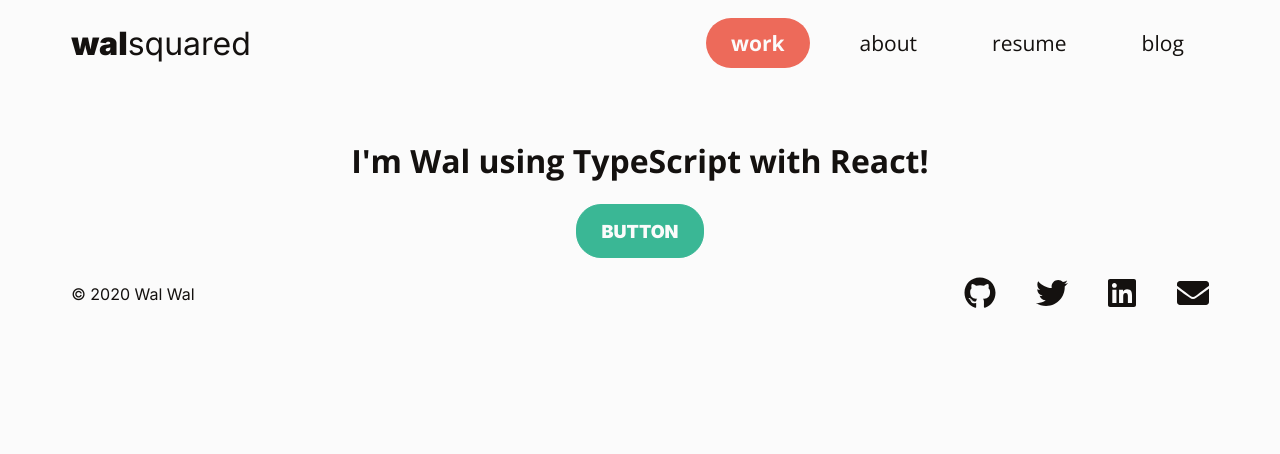
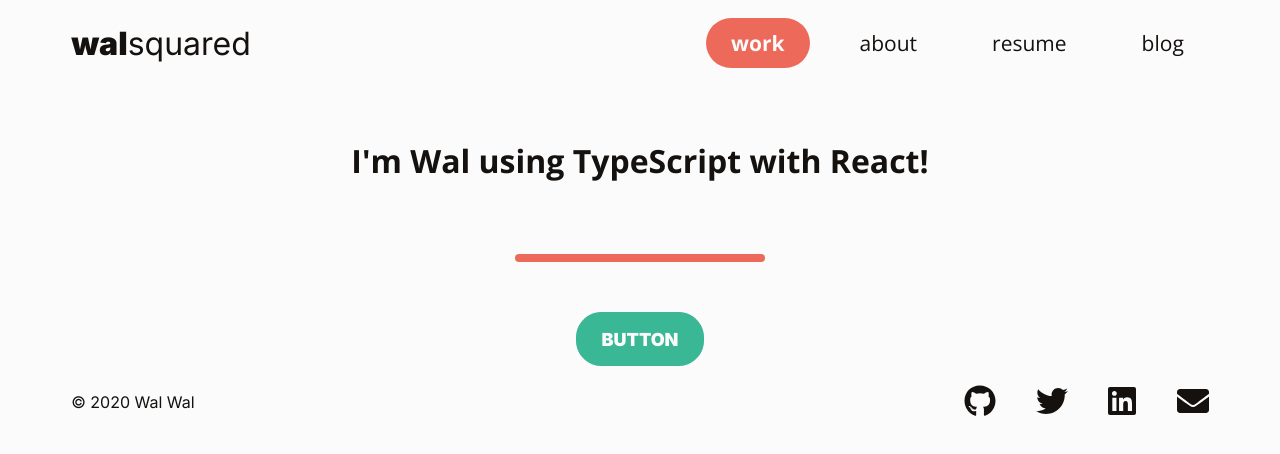
Before and after one commit to walsquared/wal.dev, a React app: page / in a window 1280 px wide. Shown: the top 454 px of the page. Built offline with nearby package versions, Linux system fonts and the light colour scheme.

Commit message:
Create Divider component

```diff
--- a/src/components/button.tsx
+++ b/src/components/button.tsx
@@ -3,8 +3,8 @@ import styled from 'styled-components'
 import { Link } from 'react-router-dom'
 import { FontAwesomeIcon } from '@fortawesome/react-fontawesome'
 import { faExternalLinkAlt } from '@fortawesome/free-solid-svg-icons'
+import { ThemeColor } from '../types'
 
-type ThemeColor = 'red' | 'turquoise' | 'orange' | 'purple'
 interface ButtonProps {
   color: ThemeColor
   external?: boolean
--- /dev/null
+++ b/src/components/divider.tsx
@@ -0,0 +1,20 @@
+import React from 'react'
+import styled from 'styled-components'
+import { ThemeColor } from '../types'
+
+interface DividerProps {
+  theme: ThemeColor
+}
+
+const StyledDiv = styled.div<{ theme: ThemeColor }>`
+  background-color: ${(props) => `var(--${props.theme})`};
+
+  width: 250px;
+  height: 8px;
+  border-radius: 4px;
+  margin: 50px 0;
+`
+
+const Divider = ({ theme }: DividerProps) => <StyledDiv theme={theme} />
+
+export default Divider
--- a/src/components/index.ts
+++ b/src/components/index.ts
@@ -1 +1,2 @@
 export { default as Button } from './button'
+export { default as Divider } from './divider'
--- a/src/index.tsx
+++ b/src/index.tsx
@@ -4,7 +4,7 @@ import { BrowserRouter as Router } from 'react-router-dom'
 
 import './index.css'
 
-import { Button } from './components'
+import { Button, Divider } from './components'
 import NavBar from './navBar'
 import Footer from './footer'
 
@@ -19,6 +19,7 @@ const App = (props: HelloWorldProps) => (
     <h1>
       I'm {props.userName} using {props.lang} with React!
     </h1>
+    <Divider theme='red' />
     <Button color='turquoise' label='Button' link='hi' />
     <Footer />
   </Router>
--- a/src/navBar.tsx
+++ b/src/navBar.tsx
@@ -1,6 +1,7 @@
 import React from 'react'
 import { Link, NavLink } from 'react-router-dom'
 import styled from 'styled-components'
+import { ThemeColor } from './types'
 
 const StyledNavBar = styled.nav`
   display: flex;
@@ -28,7 +29,6 @@ const ButtonDiv = styled.div`
   flex-direction: row;
 `
 
-type ThemeColor = 'red' | 'turquoise' | 'orange' | 'purple'
 const NavButton = styled(NavLink)<{ color: ThemeColor }>`
   text-decoration: none;
   font-size: 21px;
--- /dev/null
+++ b/src/types.ts
@@ -0,0 +1 @@
+export type ThemeColor = 'red' | 'turquoise' | 'orange' | 'purple'
```
